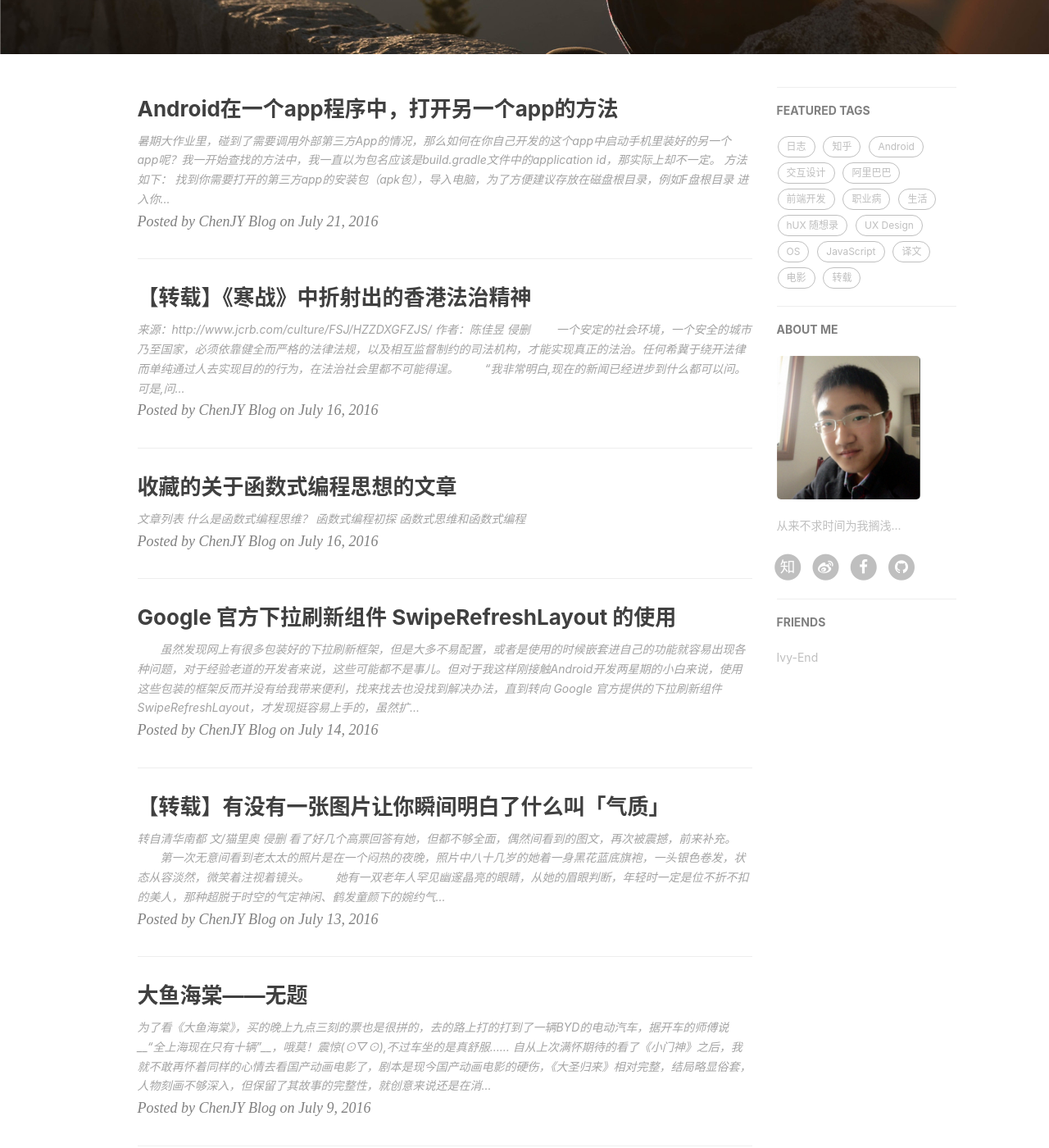
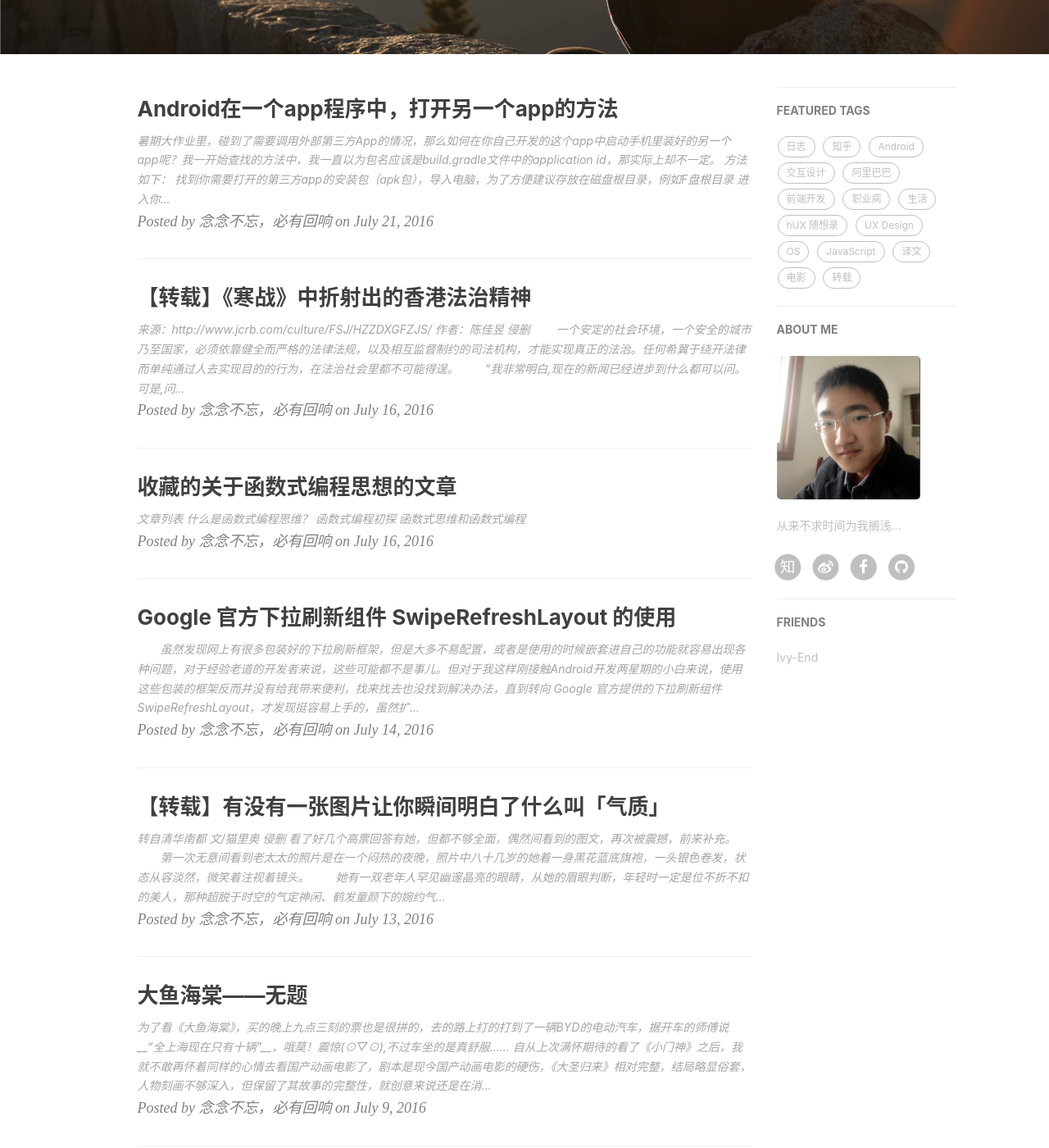
Before and after one commit to jiayangchen/jiayangchen.github.io, a Jekyll site: the page built from index.html, in a window 1280 px wide and 1400 px high, scrolled down 352 px. Shown: the whole window at 82% size. Built offline with Jekyll 4.4.1, drawn with Linux system fonts in a browser that asks for light colours; nearby versions of some CDN libraries; the list of posts is cut into pages by our own code; some of the changed text lies outside the part shown.

Commit message:
2016-09-23

```diff
--- a/_config.yml
+++ b/_config.yml
@@ -1,5 +1,5 @@
 # Site settings
-title: ChenJY Blog
+title: 念念不忘，必有回响
 SEOTitle: ChenJY Blog
 header-img: img/home_bg.jpg
 email: jiayangchen@sjtu.edu.cn
```
